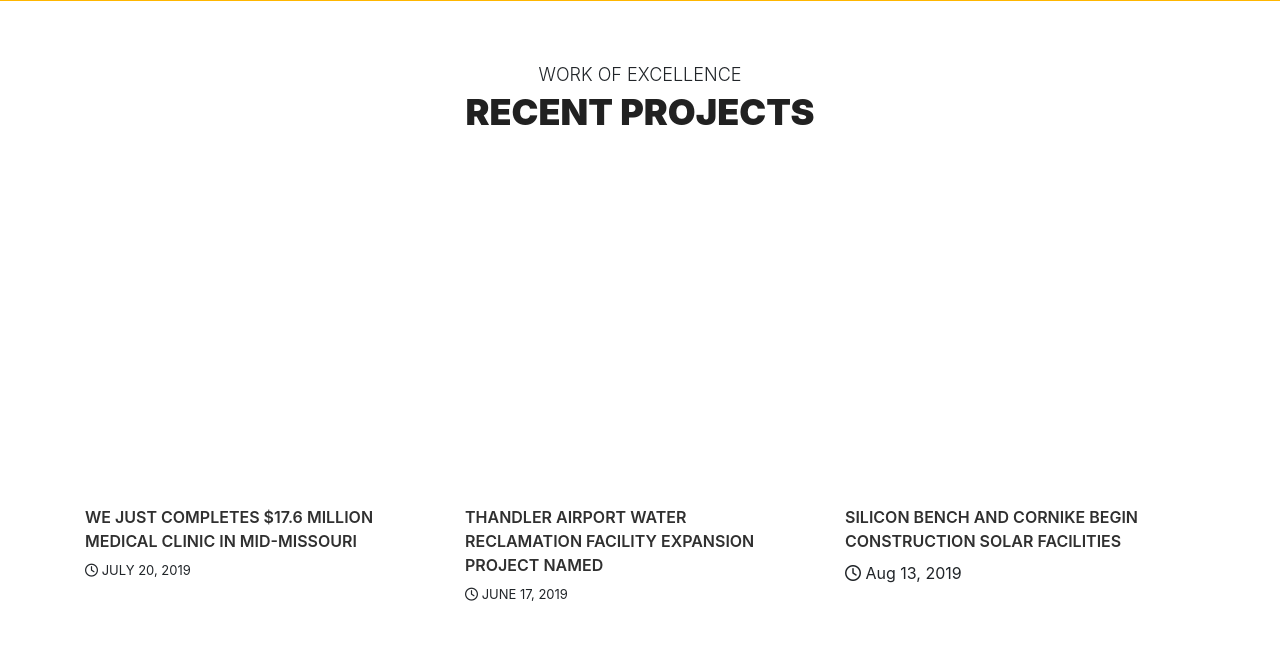
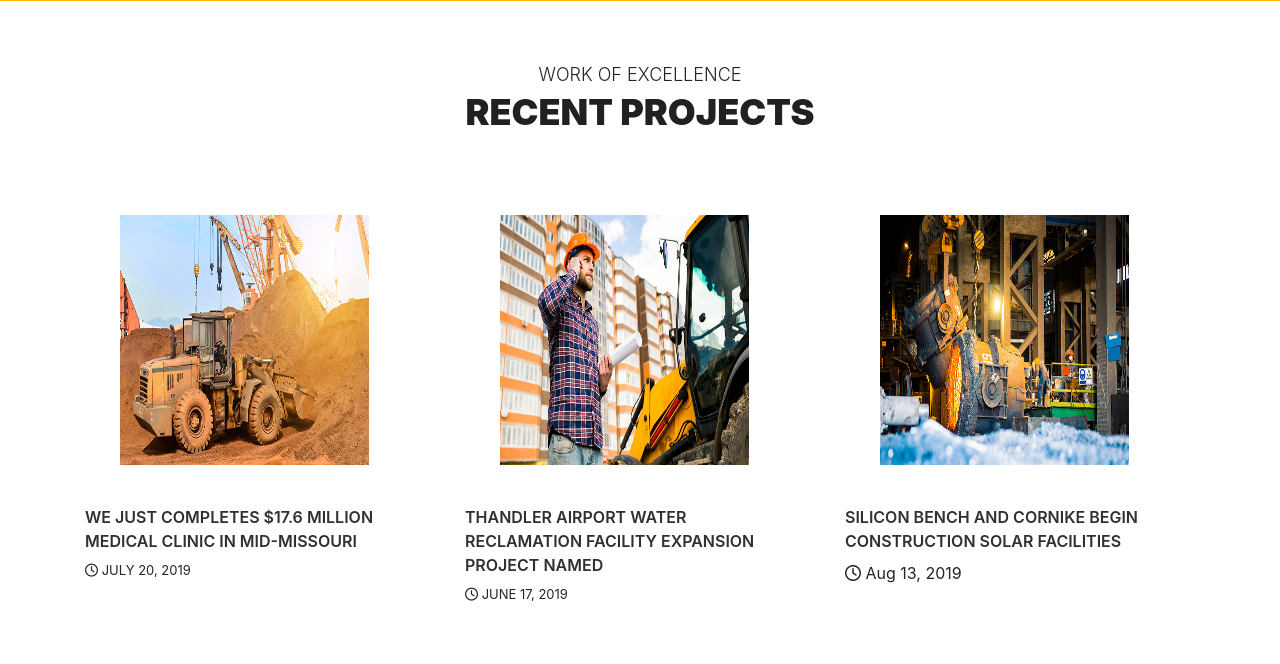
Before and after one commit to Perfect-Dav/dev, a PHP site: page /pro.html in a window 1280 px wide. Shown: the part 4230-4894 px from the top of the page. Run offline with PHP 8.4, Linux system fonts and the light colour scheme; some libraries are stand-ins or nearby versions.

Commit message:
Update pro.css

```diff
--- a/pro.css
+++ b/pro.css
@@ -1290,9 +1290,9 @@ em{
   margin: 15px;
 }
 .img-responsives{
-   height: 290px;
-   width: 2px;
-   padding: 20px;
+  height: 290px;
+  width: 289px;
+  padding: 20px;
 }
 .latest-post .post-title a {
     color: #303030;
```
